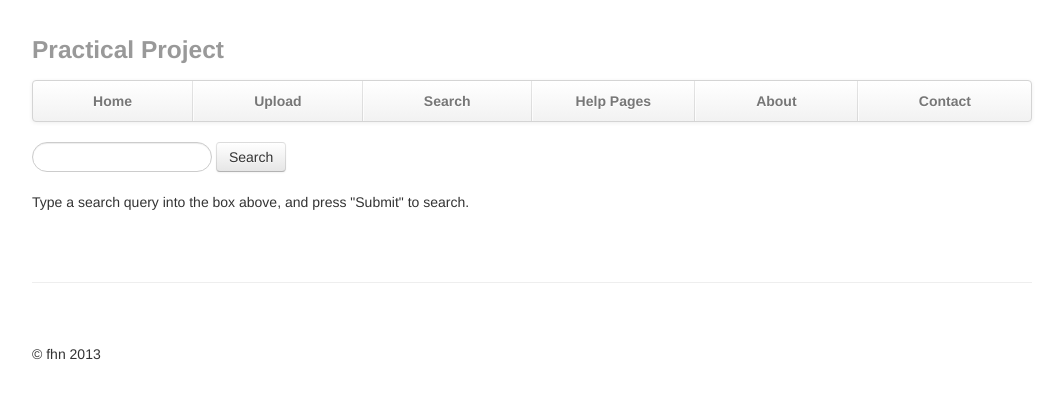
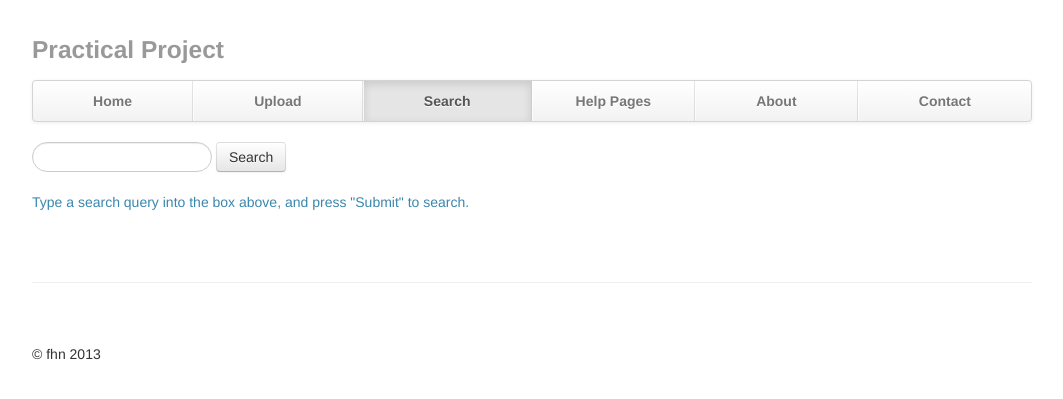
Before and after one commit to biggers/practical-django-tng, a Django app: template templates/cms/search/search.html in a window 1280 px wide. Shown: the top 399 px of the page, without its empty margins (108-1171 px from the left). Run offline with Django 3.2, Linux system fonts and the light colour scheme; the template is opened without the code that fills it, so the values that code supplies are empty; parts of the project's set-up code (start-up, migrations or seed data) failed here and were passed over; some libraries are stand-ins or nearby versions.

Commit message:
Updated search view file and base template

```diff
--- a/templates/cms/base.html
+++ b/templates/cms/base.html
@@ -108,7 +108,7 @@
               <ul class="nav">
                 <li class="{% if 'weblog' in request.path %}active{% endif %}"><a href="/weblog">Home</a></li>
                 <li class="{% if 'upload' in request.path %}active{% endif %}"><a href="/upload">Upload</a></li>
-                <li><a href="/search">Search</a></li>
+                <li class="{% if 'search' in request.path %}active{% endif %}"><a href="/search">Search</a></li>
                 <li class="{% if 'pages' in request.path %}active{% endif %}"><a href="/pages/list/">Help Pages</a></li>
                 <li><a href="#">About</a></li>
                 <li><a href="#">Contact</a></li>
--- a/templates/cms/search/search.html
+++ b/templates/cms/search/search.html
@@ -25,8 +25,8 @@
         {% endif %}
     {% endif %}
     {% if query and not keyword_results and not results %}
-        <p>No results found.</p>
+        <p class="text-error">No results found.</p>
     {% else %}
-        <p>Type a search query into the box above, and press "Submit" to search.</p>
+        <p class="text-info">Type a search query into the box above, and press "Submit" to search.</p>
     {% endif %}
 {% endblock %}
```
Also changed, not shown: cms/search/views.py (+7 -4 lines).
